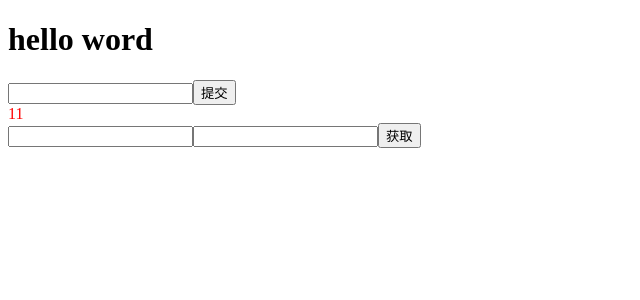
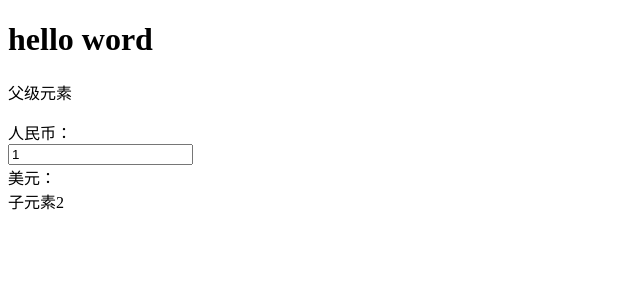
Before and after one commit to z3718l/react-test-app, a React (Create React App) app: page / in a window 1280 px wide. Shown: the top 300 px of the page, without its empty margins (0-640 px from the left). Built offline with nearby package versions, Linux system fonts and the light colour scheme.

Commit message:
feat(组件): 组件之间通信

```diff
--- a/src/app.jsx
+++ b/src/app.jsx
@@ -7,8 +7,9 @@ import React from 'react'
 // import StateComponent from './stateComponent.jsx'
 // import IfDemo from './ifDemo.jsx'
 
-import NewForm from './newForm.jsx'
-import RefsDom from './refsDom.jsx'
+// import NewForm from './newForm.jsx'
+// import RefsDom from './refsDom.jsx'
+import Parent from './components/parent.jsx'
 class App extends React.Component{
     constructor() {
         super()
@@ -38,8 +39,9 @@ class App extends React.Component{
                 <SetStateDemo/> */}
                 {/* <button onClick={this.clickHandler}>修改文本</button> */}
                 {/* <IfDemo/> */}
-                <NewForm/>
-                <RefsDom/>
+                {/* <NewForm/>
+                <RefsDom/> */}
+                <Parent/>
             </div>
         )
     }
--- /dev/null
+++ b/src/components/children1.jsx
@@ -0,0 +1,14 @@
+import React from 'react'
+
+export default class Children1 extends React.Component{
+    changeHandler () {
+        console.log('ppp')
+    }
+    render () {
+        return (
+            <div>
+                <input type="text" value={this.props.money} onChange={ this.changeHandler.bind(this) }/>
+            </div>
+        )
+    }
+}
--- /dev/null
+++ b/src/components/children2.jsx
@@ -0,0 +1,9 @@
+import React from 'react'
+
+export default class Children2 extends React.Component{
+    render () {
+        return (
+            <div>子元素2</div>
+        )
+    }
+}
--- /dev/null
+++ b/src/components/parent.jsx
@@ -0,0 +1,21 @@
+import React from 'react'
+import Children1 from './children1.jsx'
+import Children2 from './children2.jsx'
+
+export default class Parent extends React.Component{
+    constructor() {
+        super()
+        this.state = {
+            money: 1
+        }
+    }
+    render () {
+        return (
+            <div>
+                <p>父级元素</p>
+                人民币：<Children1 money={ this.state.money }/>
+                美元：<Children2 money={ this.state.money }/>
+            </div>
+        )
+    }
+}
```
Also changed, not shown: 1 other file (tests, documents, lock files or other folders).
